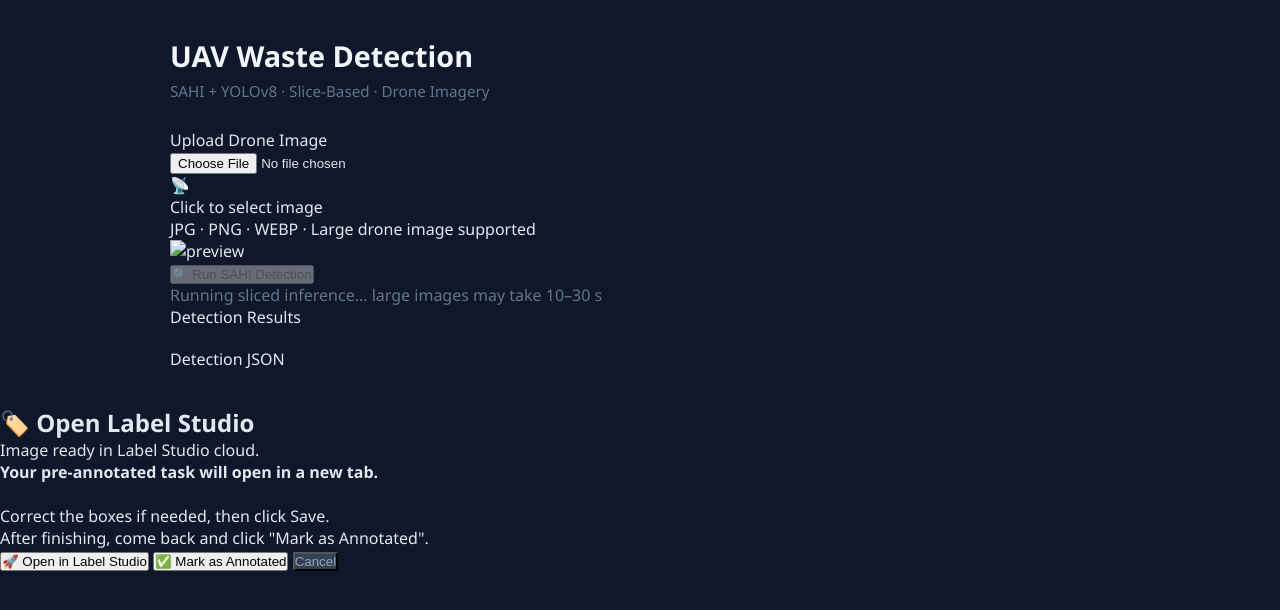
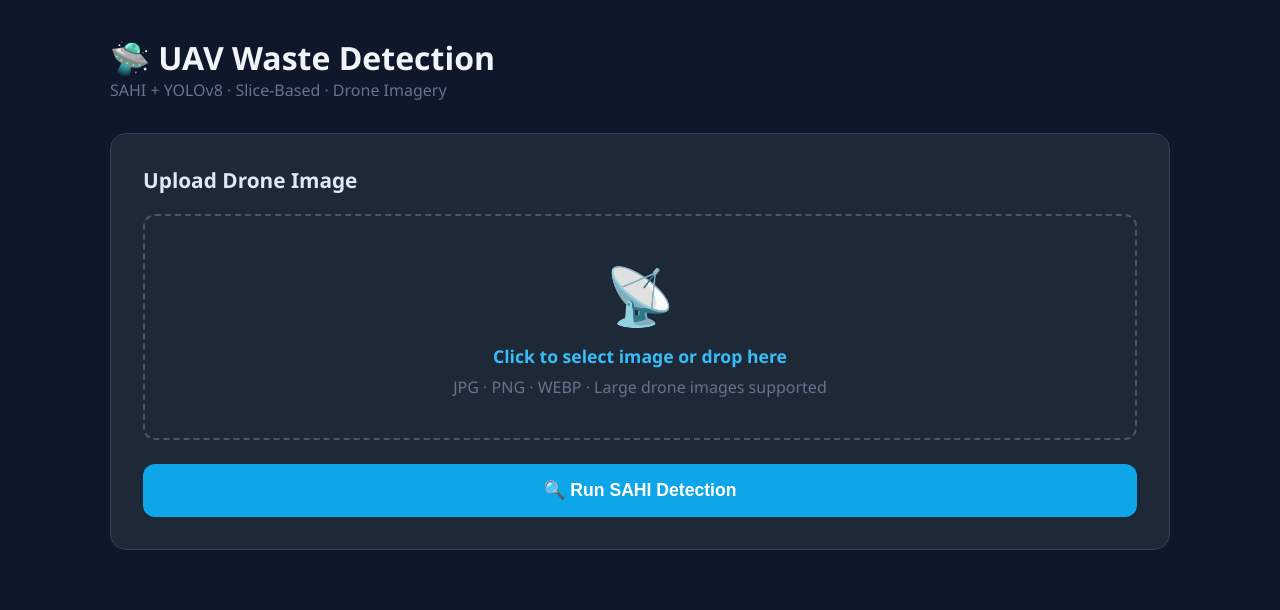
Before and after one commit to tharidupiyasena/UAV-Waste-Detection, a Flask app: page / in a window 1280 px wide. Shown: the part 56-666 px from the top of the page. Run offline with Flask 3, Linux system fonts and the light colour scheme; the visitor is signed in with stand-in values (Sample User, id 1).

Commit message:
Enhance UAV Waste Detection page layout and styles
Updated the HTML structure and styles for the UAV Waste Detection page, enhancing the upload card, loader, and results display. Added new styles and improved user interaction elements.

```diff
--- a/templates/index.html
+++ b/templates/index.html
@@ -4,171 +4,205 @@
 
 {% block content %}
 <div class="page">
-  <h1>UAV Waste Detection</h1>
+  <h1>🛸 UAV Waste Detection</h1>
   <p class="sub">SAHI + YOLOv8 · Slice-Based · Drone Imagery</p>
 
-  <!-- Upload -->
-  <div class="card">
-    <div class="card-title">Upload Drone Image</div>
-    <div class="drop-zone" id="drop-zone">
-      <input type="file" id="img-input" accept="image/jpeg,image/png,image/webp"/>
-      <div class="icon">📡</div>
-      <label for="img-input">Click to select image</label>
-      <p>JPG · PNG · WEBP · Large drone image supported</p>
+  <!-- Upload Card -->
+  <div class="card" style="background:#1e2937; border:1px solid #334155; border-radius:16px; padding:32px; margin-bottom:24px;">
+    <div class="card-title" style="font-size:1.3rem; margin-bottom:20px; color:#e2e8f0;">Upload Drone Image</div>
+
+    <div id="drop-zone" style="border:2px dashed #475569; border-radius:12px; padding:40px 20px; text-align:center; cursor:pointer; transition:0.3s;">
+      <input type="file" id="img-input" accept="image/jpeg,image/png,image/webp" style="display:none;"/>
+      <div style="font-size:3.5rem; margin-bottom:12px;">📡</div>
+      <label for="img-input" style="color:#38bdf8; font-size:1.1rem; font-weight:600; cursor:pointer;">
+        Click to select image or drop here
+      </label>
+      <p style="color:#64748b; margin-top:8px;">JPG · PNG · WEBP · Large drone images supported</p>
     </div>
-    <div id="preview-box">
-      <img id="preview-img" src="" alt="preview"/>
-      <div class="fname" id="fname"></div>
+
+    <!-- Preview -->
+    <div id="preview-box" style="display:none; margin-top:24px; text-align:center;">
+      <img id="preview-img" style="max-width:100%; max-height:420px; border-radius:12px; border:1px solid #334155;" alt="preview"/>
+      <div id="fname" style="margin-top:12px; color:#94a3b8; font-size:0.95rem;"></div>
     </div>
-    <button class="btn btn-primary btn-block" id="detect-btn" disabled onclick="runDetection()">
+
+    <button id="detect-btn"
+            onclick="runDetection()"
+            disabled
+            style="margin-top:24px; width:100%; padding:16px; background:#0ea5e9; color:white; border:none; border-radius:12px; font-size:1.1rem; font-weight:600; cursor:pointer; transition:0.3s;">
       🔍 Run SAHI Detection
     </button>
   </div>
 
   <!-- Loader -->
-  <div class="card" id="loader">
-    <div class="spinner"></div>
-    <p style="color:#64748b">Running sliced inference... large images may take 10–30 s</p>
+  <div class="card" id="loader" style="display:none; background:#1e2937; border:1px solid #334155; border-radius:16px; padding:40px; text-align:center;">
+    <div style="border:4px solid #334155; border-top:4px solid #38bdf8; border-radius:50%; width:50px; height:50px; animation:spin 1s linear infinite; margin:0 auto 20px;"></div>
+    <p style="color:#64748b;">Running sliced inference... large images may take 10–30s</p>
   </div>
 
   <!-- Results -->
-  <div class="card" id="results">
-    <div class="card-title">Detection Results</div>
-    <div class="stats-row" id="stats-row"></div>
-    <div class="img-grid" id="img-grid"></div>
-    <div class="action-row" id="action-row"></div>
-    <div class="card-title" style="margin-top:20px">Detection JSON</div>
-    <div class="json-box" id="json-box"></div>
+  <div class="card" id="results" style="display:none; background:#1e2937; border:1px solid #334155; border-radius:16px; padding:28px;">
+    <div class="card-title" style="margin-bottom:20px;">Detection Results</div>
+    <div class="stats-row" id="stats-row" style="margin-bottom:20px;"></div>
+    <div class="img-grid" id="img-grid" style="display:grid; grid-template-columns:repeat(auto-fit, minmax(380px,1fr)); gap:20px; margin-bottom:24px;"></div>
+
+    <div class="action-row" id="action-row" style="margin-bottom:28px;"></div>
+
+    <div class="card-title">Detection JSON</div>
+    <pre id="json-box" style="background:#0f172a; padding:16px; border-radius:8px; overflow:auto; max-height:300px; color:#94a3b8; font-size:0.85rem;"></pre>
   </div>
 
   <div id="err-container"></div>
 </div>
 
 <!-- Label Studio Modal -->
-<div class="modal-bg" id="ls-modal">
-  <div class="modal">
-    <h2>🏷️ Open Label Studio</h2>
-    <p id="ls-msg">Image ready in Label Studio cloud.<br>
-    <strong>Your pre-annotated task will open in a new tab.</strong><br><br>
-    Correct the boxes if needed, then click Save.<br>
-    After finishing, come back and click "Mark as Annotated".</p>
-    <div class="btns">
-      <button class="btn btn-primary" id="open-ls-btn" onclick="openLS()">🚀 Open in Label Studio</button>
-      <button class="btn btn-green" id="mark-ann-btn" onclick="markAnnotated()">✅ Mark as Annotated</button>
-      <button class="btn" style="background:#334155;color:#94a3b8" onclick="closeModal()">Cancel</button>
+<div class="modal-bg" id="ls-modal" style="display:none; position:fixed; top:0; left:0; width:100%; height:100%; background:rgba(0,0,0,0.8); z-index:2000; align-items:center; justify-content:center;">
+  <div style="background:#1e2937; border:1px solid #334155; border-radius:16px; width:90%; max-width:520px; padding:32px;">
+    <h2 style="margin-bottom:16px;">🏷️ Open Label Studio</h2>
+    <p id="ls-msg" style="color:#94a3b8; line-height:1.5;"></p>
+    <div style="margin-top:28px; display:flex; gap:12px; flex-wrap:wrap;">
+      <button onclick="openLS()" style="background:#0ea5e9; color:white; padding:12px 24px; border:none; border-radius:8px; font-weight:600; cursor:pointer;">🚀 Open in Label Studio</button>
+      <button onclick="markAnnotated()" style="background:#166534; color:#86efac; padding:12px 24px; border:none; border-radius:8px; font-weight:600; cursor:pointer;">✅ Mark as Annotated</button>
+      <button onclick="closeModal()" style="background:#334155; color:#cbd5e1; padding:12px 24px; border:none; border-radius:8px; cursor:pointer;">Cancel</button>
     </div>
   </div>
 </div>
 
 <script>
-<!-- Your entire existing <script> content remains exactly the same -->
-let allImages = [];
+// ==================== YOUR ORIGINAL SCRIPT (unchanged logic) ====================
 let currentId = null;
 let lsUrl = '';
-const input     = document.getElementById('img-input');
-const preview   = document.getElementById('preview-img');
-const previewBox= document.getElementById('preview-box');
+
+const input = document.getElementById('img-input');
+const dropZone = document.getElementById('drop-zone');
+const previewBox = document.getElementById('preview-box');
+const previewImg = document.getElementById('preview-img');
+const fnameDiv = document.getElementById('fname');
 const detectBtn = document.getElementById('detect-btn');
 
-// ── drag-drop ──
-const dz = document.getElementById('drop-zone');
-dz.addEventListener('dragover',e=>{e.preventDefault();dz.classList.add('drag')});
-dz.addEventListener('dragleave',()=>dz.classList.remove('drag'));
-dz.addEventListener('drop',e=>{
-  e.preventDefault(); dz.classList.remove('drag');
-  const f=e.dataTransfer.files[0];
-  if(f){input.files=e.dataTransfer.files; handleFile(f);}
+dropZone.addEventListener('click', () => input.click());
+
+dropZone.addEventListener('dragover', e => {
+  e.preventDefault();
+  dropZone.style.borderColor = '#38bdf8';
 });
-input.addEventListener('change',()=>{ if(input.files[0]) handleFile(input.files[0]); });
+dropZone.addEventListener('dragleave', () => dropZone.style.borderColor = '#475569');
+dropZone.addEventListener('drop', e => {
+  e.preventDefault();
+  dropZone.style.borderColor = '#475569';
+  if (e.dataTransfer.files[0]) {
+    handleFile(e.dataTransfer.files[0]);
+  }
+});
 
-function handleFile(f){
-  preview.src=URL.createObjectURL(f);
-  previewBox.style.display='block';
-  document.getElementById('fname').textContent=`${f.name}  (${(f.size/1024/1024).toFixed(1)} MB)`;
-  detectBtn.disabled=false;
-  document.getElementById('results').style.display='none';
-  document.getElementById('err-container').innerHTML='';
+input.addEventListener('change', () => {
+  if (input.files[0]) handleFile(input.files[0]);
+});
+
+function handleFile(file) {
+  previewImg.src = URL.createObjectURL(file);
+  previewBox.style.display = 'block';
+  fnameDiv.textContent = `${file.name} (${(file.size/1024/1024).toFixed(1)} MB)`;
+  detectBtn.disabled = false;
+  document.getElementById('results').style.display = 'none';
+  document.getElementById('err-container').innerHTML = '';
 }
 
-async function runDetection(){
-  const file=input.files[0];
-  if(!file) return;
-  detectBtn.disabled=true;
-  document.getElementById('loader').style.display='block';
-  document.getElementById('results').style.display='none';
-  document.getElementById('err-container').innerHTML='';
+async function runDetection() {
+  const file = input.files[0];
+  if (!file) return;
 
-  const fd=new FormData();
-  fd.append('image',file);
-  try{
-    const res=await fetch('/detect',{method:'POST',body:fd});
-    const data=await res.json();
-    document.getElementById('loader').style.display='none';
-    if(!data.success){ showErr(data.error||'Detection failed'); detectBtn.disabled=false; return; }
+  detectBtn.disabled = true;
+  document.getElementById('loader').style.display = 'block';
+  document.getElementById('results').style.display = 'none';
+
+  const fd = new FormData();
+  fd.append('image', file);
+
+  try {
+    const res = await fetch('/detect', { method: 'POST', body: fd });
+    const data = await res.json();
+
+    document.getElementById('loader').style.display = 'none';
+
+    if (!data.success) {
+      showErr(data.error || 'Detection failed');
+      detectBtn.disabled = false;
+      return;
+    }
+
     renderResults(data);
-    detectBtn.disabled=false;
-  }catch(e){
-    document.getElementById('loader').style.display='none';
-    showErr('Request failed: '+e.message);
-    detectBtn.disabled=false;
+  } catch (e) {
+    document.getElementById('loader').style.display = 'none';
+    showErr('Request failed');
+    detectBtn.disabled = false;
   }
 }
 
-function renderResults(d){
-  currentId=d.id;
-  const n=d.total_detections;
-  const stats=document.getElementById('stats-row');
-  stats.innerHTML=`<span class="badge badge-blue">🗑️ Detections: ${n}</span>`
-    +(n>0?`<span class="badge badge-red">⚠️ Waste Found</span>`
-         :`<span class="badge badge-green">✅ No Waste Detected</span>`);
+function renderResults(d) {
+  currentId = d.id;
+  // ... (keep your original renderResults logic)
+  const n = d.total_detections;
+  document.getElementById('stats-row').innerHTML = `
+    <span style="background:#1e40af;color:#93c5fd;padding:6px 14px;border-radius:9999px;">🗑️ ${n} Detections</span>
+  `;
 
-  const grid=document.getElementById('img-grid');
-  grid.innerHTML='';
-  if(d.original_image_url)
-    grid.innerHTML+=`<div><img src="${d.original_image_url}"/><div class="img-label">Original</div></div>`;
-  if(d.annotated_image_url)
-    grid.innerHTML+=`<div><img src="${d.annotated_image_url}"/><div class="img-label">Annotated (SAHI)</div></div>`;
+  const grid = document.getElementById('img-grid');
+  grid.innerHTML = '';
+  if (d.original_image_url) {
+    grid.innerHTML += `<div><img src="${d.original_image_url}" style="width:100%;border-radius:12px;"><div style="text-align:center;margin-top:8px;color:#64748b;">Original</div></div>`;
+  }
+  if (d.annotated_image_url) {
+    grid.innerHTML += `<div><img src="${d.annotated_image_url}" style="width:100%;border-radius:12px;"><div style="text-align:center;margin-top:8px;color:#64748b;">Detected</div></div>`;
+  }
 
-  const ar=document.getElementById('action-row');
-  ar.innerHTML=`
-    <button class="btn btn-amber" onclick="openAnnotateModal()">🏷️ Annotate in Label Studio</button>`;
+  document.getElementById('action-row').innerHTML = `
+    <button onclick="openAnnotateModal()" style="background:#d97706;color:white;padding:14px 28px;border:none;border-radius:12px;font-weight:600;cursor:pointer;">
+      🏷️ Annotate in Label Studio
+    </button>`;
 
-  document.getElementById('json-box').textContent=JSON.stringify(d,null,2);
-  document.getElementById('results').style.display='block';
+  document.getElementById('json-box').textContent = JSON.stringify(d, null, 2);
+  document.getElementById('results').style.display = 'block';
 }
 
-async function openAnnotateModal(){
-  if(!currentId) return;
+async function openAnnotateModal() {
+  if (!currentId) return;
   const res = await fetch(`/annotate/${currentId}`, {method:'POST'});
-  const d = await res.json();
-
-  if(d.success){
-    lsUrl = d.label_studio_url;
-    document.getElementById('ls-modal').classList.add('show');
-  } else {
-    showErr(d.error || 'Failed to prepare annotation');
+  const data = await res.json();
+  if (data.success) {
+    lsUrl = data.label_studio_url;
+    document.getElementById('ls-modal').style.display = 'flex';
   }
 }
 
-function openLS(){ if(lsUrl) window.open(lsUrl,'_blank'); }
-async function markAnnotated(){
-  if(!currentId) return;
-  await fetch(`/api/mark_annotated/${currentId}`,{method:'POST'});
+function openLS() { if (lsUrl) window.open(lsUrl, '_blank'); }
+async function markAnnotated() {
+  if (!currentId) return;
+  await fetch(`/api/mark_annotated/${currentId}`, {method:'POST'});
   closeModal();
-  alert('✅ Marked as annotated! Check the Dashboard.');
+  alert('✅ Marked as annotated!');
 }
-function closeModal(){ document.getElementById('ls-modal').classList.remove('show'); }
-function showErr(msg){ document.getElementById('err-container').innerHTML=`<div class="error-box">⚠️ ${msg}</div>`; }
+function closeModal() {
+  document.getElementById('ls-modal').style.display = 'none';
+}
+function showErr(msg) {
+  document.getElementById('err-container').innerHTML = `<div style="background:#7f1d1d;color:#fda4af;padding:16px;border-radius:12px;margin:20px 0;">⚠️ ${msg}</div>`;
+}
+
+// Add spinner animation
+const style = document.createElement('style');
+style.innerHTML = `@keyframes spin { to { transform: rotate(360deg); } }`;
+document.head.appendChild(style);
 </script>
 
-<!-- Keep all your existing CSS from the old file here -->
 <style>
-/* Paste all the <style> content from your old index.html (everything inside <style> tag) */
-*{box-sizing:border-box;margin:0;padding:0}
-body{font-family:'Segoe UI',sans-serif;background:#0f172a;color:#e2e8f0;min-height:100vh}
-.page{max-width:980px;margin:36px auto;padding:0 20px}
-h1{font-size:1.8rem;font-weight:700;color:#f1f5f9;margin-bottom:6px}
-.sub{color:#64748b;font-size:.95rem;margin-bottom:28px}
-/* ... copy all other styles (card, drop-zone, btn, etc.) ... */
+.page {
+  max-width: 1100px;
+  margin: 36px auto;
+  padding: 0 20px;
+}
+h1 { font-size: 2rem; font-weight: 700; color: #f1f5f9; }
+.sub { color: #64748b; margin-bottom: 32px; }
+.card-title { color: #e2e8f0; font-weight: 600; }
 </style>
 {% endblock %}
```
